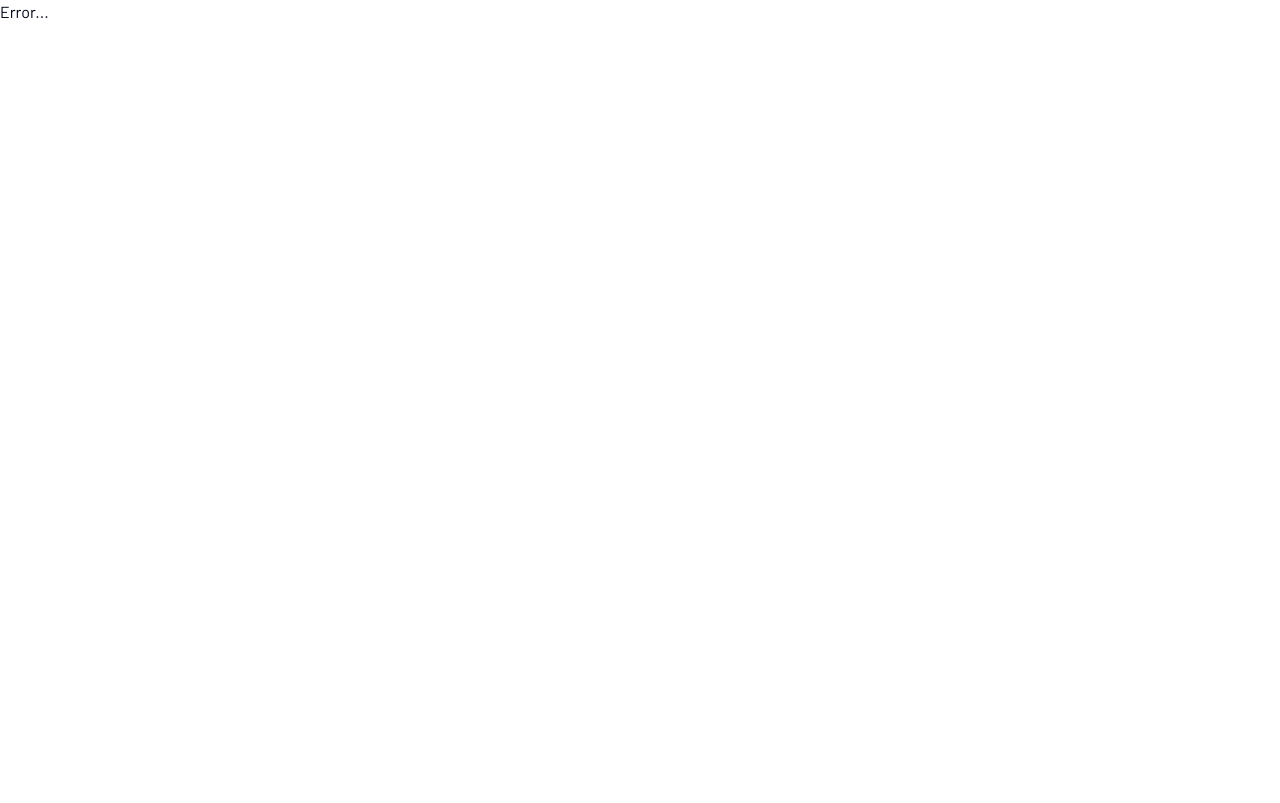
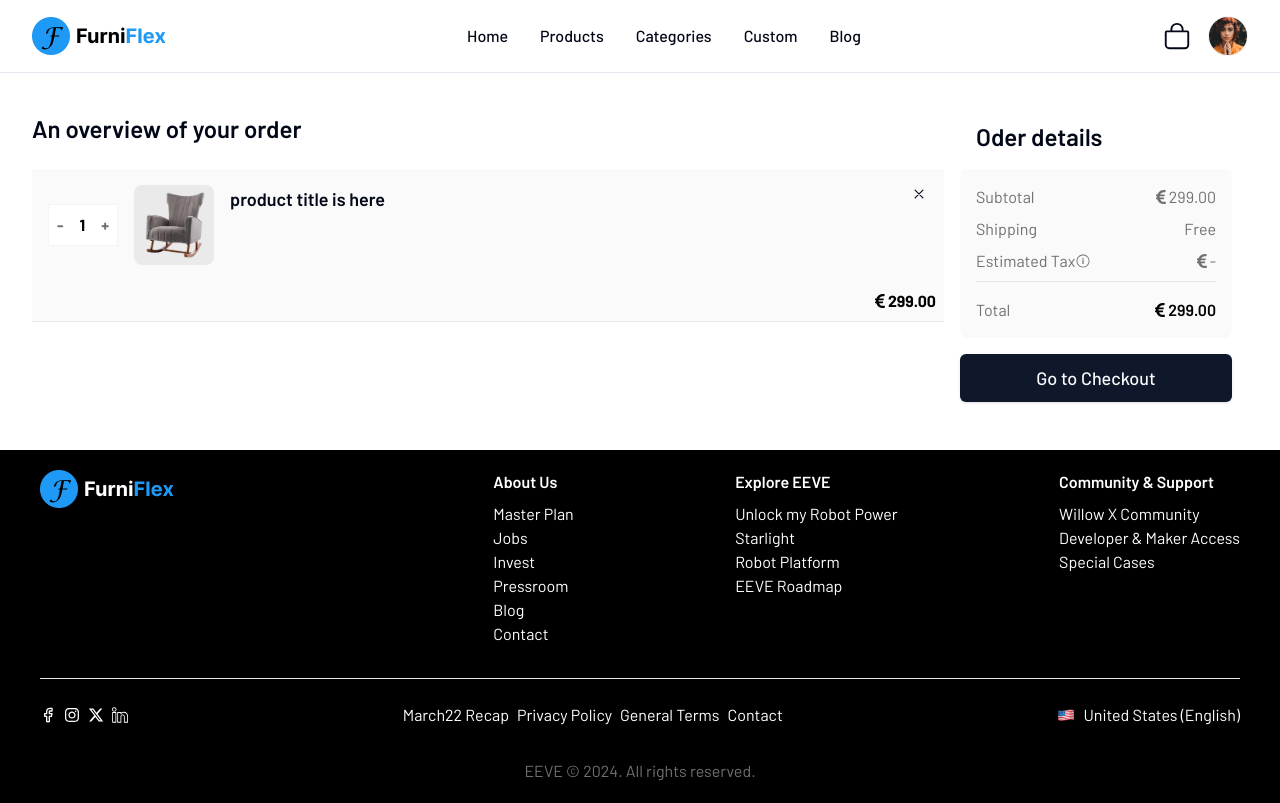
Before and after one commit to masum362/FurniFlex, a React (Vite) app in the folder client/: page /cart in a window 1280 px wide. Before the commit this address had no page. Built offline with nearby package versions, Linux system fonts and the light colour scheme.

Commit message:
cart page done

```diff
--- /dev/null
+++ b/client/src/pages/cart/Cart.jsx
@@ -0,0 +1,67 @@
+import product1 from '@/assets/products/product1.png'
+import { IoCloseOutline } from "react-icons/io5";
+import { FaEuroSign } from "react-icons/fa";
+import { IoIosInformationCircleOutline } from "react-icons/io";
+import { Button } from '@/components/ui/button';
+
+
+const Cart = () => {
+    return (
+        <div>
+
+            <div className='grid grid-cols-4 p-8'>
+
+                <div className=' col-span-3 space-y-4 '>
+                    <h1 className='text-2xl font-semibold py-2'>An overview of your order</h1>
+                    <div className='flex flex-col bg-[#FAFAFA] border-b'>
+                        <div className='flex justify-between p-4  '>
+                            <div className='flex items-center gap-4'>
+                                <span className='border border-secondary bg-white flex items-center'>
+                                    <p className='p-2 font-bold cursor-pointer '>-</p>
+                                    <p className='p-2 font-bold text-black '>1</p>
+                                    <p className='p-2 font-bold cursor-pointer'>+</p>
+                                </span>
+                                <div className='flex gap-4'>
+                                    <div className='bg-[#EAEAEA] rounded-lg'>
+                                        <img src={product1} alt="product image" className='w-20 h-20' />
+                                    </div>
+                                    <h1 className='text-lg font-semibold'>product title is here</h1>
+                                </div>
+                            </div>
+                            <div>
+                                <span className='cursor-pointer font-bold text-lg'><IoCloseOutline /></span>
+                            </div>
+                        </div>
+                        <p className='flex items-center font-bold text-black justify-end p-2'><span className=''>< FaEuroSign /></span>299.00</p>
+                    </div>
+                </div>
+                <div className=' col-span-1 p-4 space-y-4 '>
+                    <h1 className='text-2xl font-semibold px-4 '>Oder details</h1>
+                    <div className='p-4 space-y-2 bg-[#FAFAFA] rounded-lg'>
+                        <div className='flex items-center justify-between'>
+                            <p>Subtotal</p>
+                            <p className='flex items-center  justify-end'><span className=''>< FaEuroSign /></span>299.00</p>
+                        </div>
+                        <div className='flex items-center justify-between'>
+                            <p>Shipping</p>
+                            <p className='flex items-center justify-end '>Free</p>
+                        </div>
+                        <div className='flex items-center justify-between'>
+                            <p className='flex items-center justify-center'>Estimated Tax <IoIosInformationCircleOutline />
+                            </p>
+                            <p className='flex items-center justify-end'><span className=''>< FaEuroSign /></span>-</p>
+                        </div>
+                        <div className='flex items-center justify-between border-t pt-4'>
+                            <p>Total</p>
+                            <p className='flex items-center justify-end font-semibold text-black'><span className=''>< FaEuroSign /></span>299.00</p>
+                        </div>
+
+                    </div>
+                    <Button className="w-full h-12">Go to Checkout</Button>
+                </div>
+            </div>
+        </div>
+    )
+}
+
+export default Cart
--- a/client/src/router/router.jsx
+++ b/client/src/router/router.jsx
@@ -1,4 +1,5 @@
 import App from '@/App';
+import Cart from '@/pages/cart/Cart';
 import Home from '@/pages/home/Home';
 import Login from '@/pages/login/Login';
 import Products from '@/pages/products/Products';
@@ -19,6 +20,10 @@ export const router = createBrowserRouter([
                 path: "/products",
                 element: <Products />,
             },
+            {
+                path: "/cart",
+                element: <Cart />,
+            },
 
         ],
 
```
